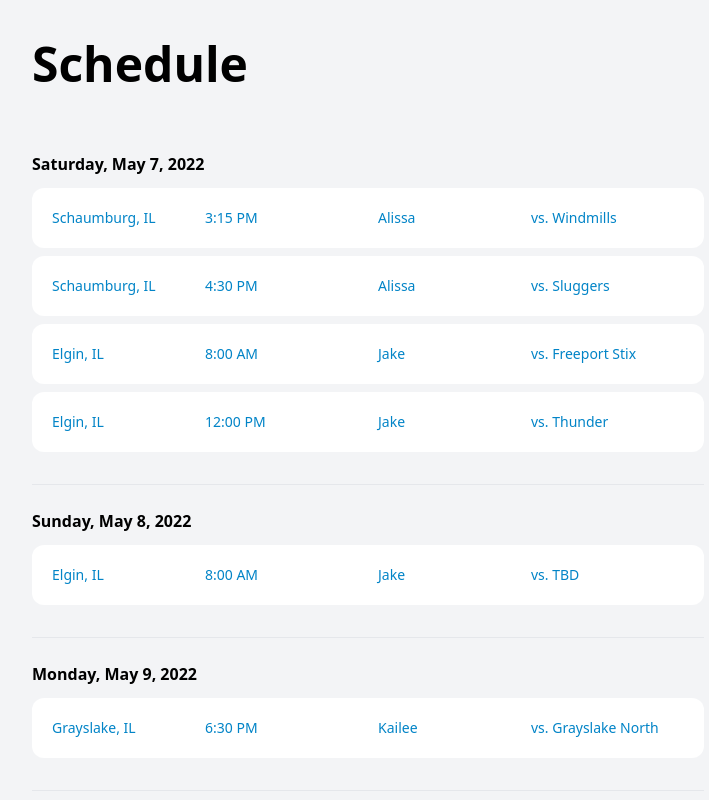
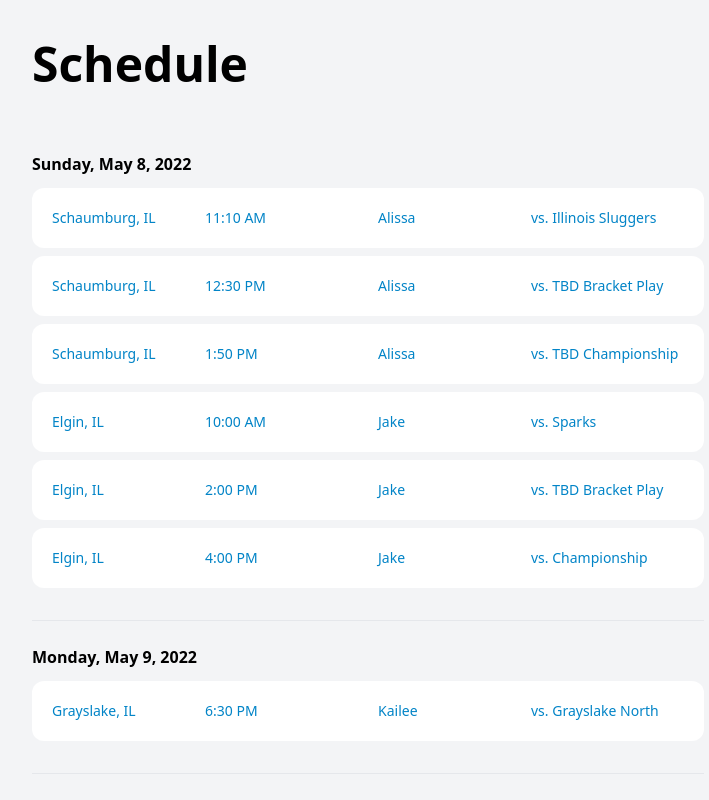
Before and after one commit to joelohrdev/game-schedule, a Nuxt app: page / in a window 1280 px wide. Shown: the top 800 px of the page, without its empty margins (272-981 px from the left). Built offline with nearby package versions, Linux system fonts and the light colour scheme.

Commit message:
Update app.vue

```diff
--- a/app.vue
+++ b/app.vue
@@ -59,17 +59,24 @@ const alissaGames = [
     id: 1,
     name: 'Alissa',
     address: 'Schaumburg, IL',
-    date: '2022-05-07',
-    time: '3:15 PM',
-    vs: 'Windmills',
+    date: '2022-05-08',
+    time: '11:10 AM',
+    vs: 'Illinois Sluggers',
   },
   {
     id: 2,
     name: 'Alissa',
     address: 'Schaumburg, IL',
-    date: '2022-05-07',
-    time: '4:30 PM',
-    vs: 'Sluggers',
+    date: '2022-05-08',
+    time: '12:30 PM',
+    vs: 'TBD Bracket Play',
+  },{
+    id: 22,
+    name: 'Alissa',
+    address: 'Schaumburg, IL',
+    date: '2022-05-08',
+    time: '1:50 PM',
+    vs: 'TBD Championship',
   },
   {
     id: 4,
@@ -102,25 +109,25 @@ const jakeGames = [
     id: 3,
     name: 'Jake',
     address: 'Elgin, IL',
-    date: '2022-05-07',
-    time: '8:00 AM',
-    vs: 'Freeport Stix',
+    date: '2022-05-08',
+    time: '10:00 AM',
+    vs: 'Sparks',
   },
   {
     id: 23,
     name: 'Jake',
     address: 'Elgin, IL',
-    date: '2022-05-07',
-    time: '12:00 PM',
-    vs: 'Thunder',
+    date: '2022-05-08',
+    time: '2:00 PM',
+    vs: 'TBD Bracket Play',
   },
   {
     id: 4,
     name: 'Jake',
     address: 'Elgin, IL',
     date: '2022-05-08',
-    time: '8:00 AM',
-    vs: 'TBD',
+    time: '4:00 PM',
+    vs: 'Championship',
   },
   {
     id: 5,
```
